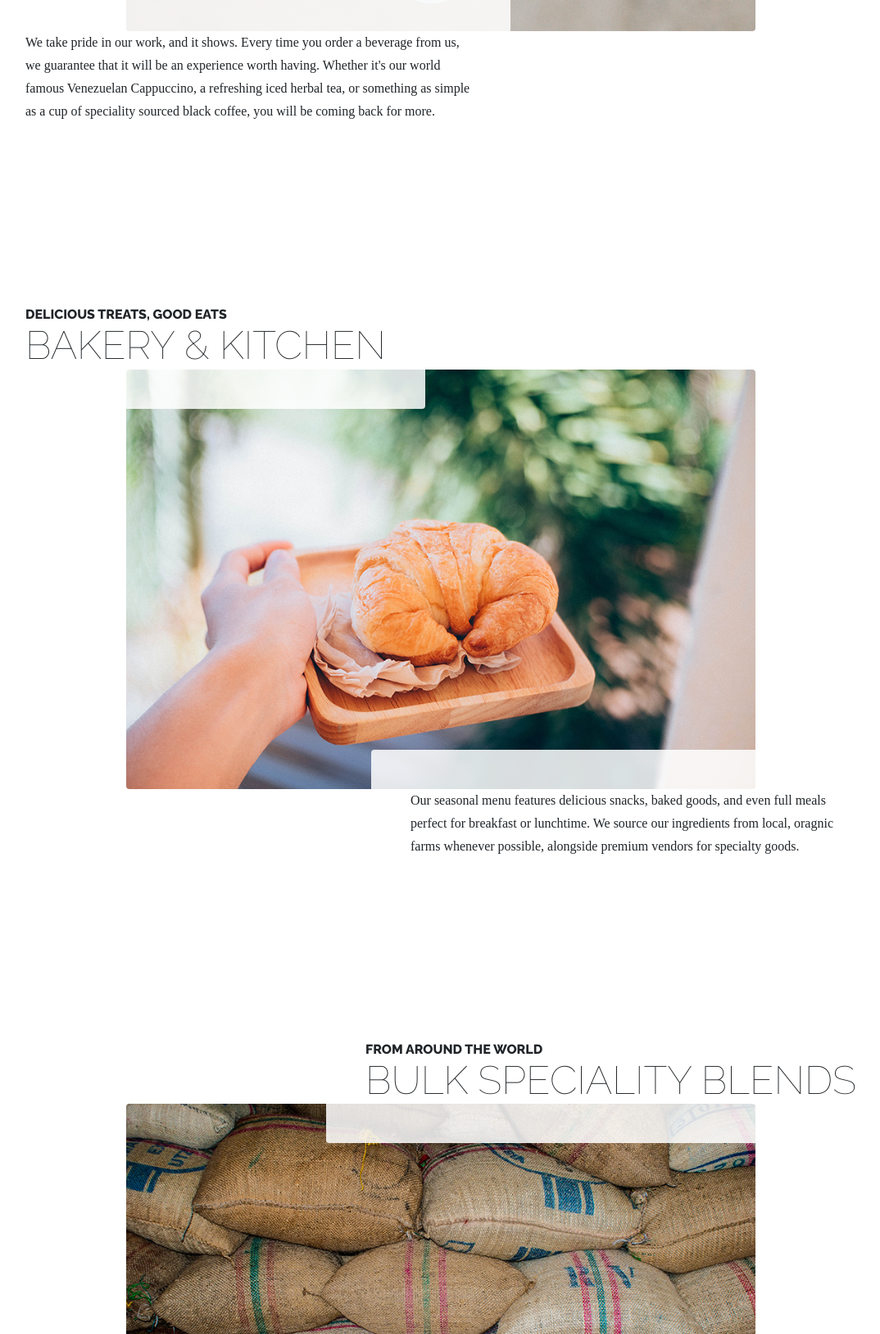
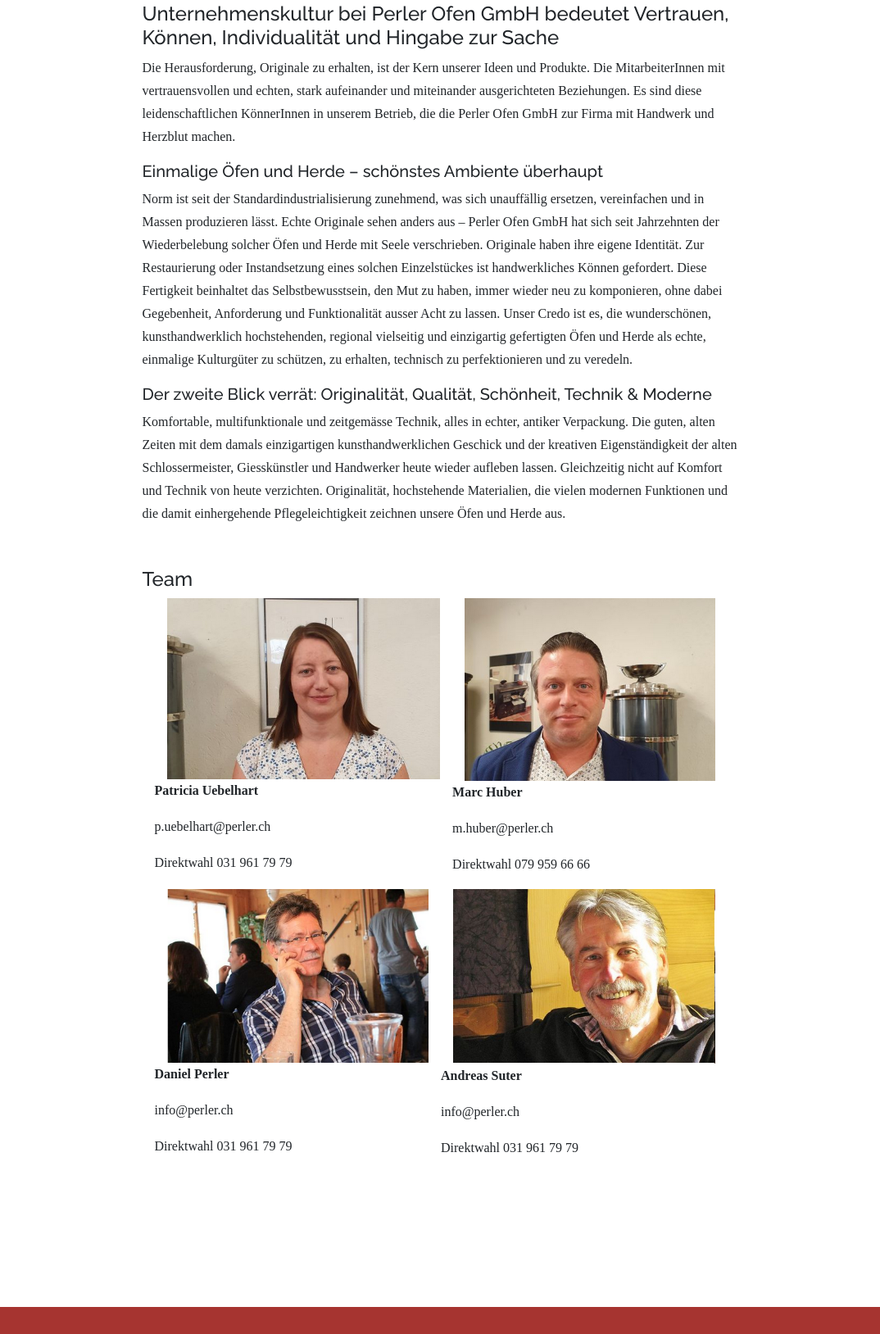
Before and after one commit to crispaduga/PerlerOfen, a website: page aboutus.html in a window 1280 px wide. Shown: the part 1172-2800 px from the top of the page at 82% size, without its empty margins (102-1176 px from the left). Drawn offline with Linux system fonts and the light colour scheme.

Commit message:
about us finalized

```diff
--- a/aboutus.html
+++ b/aboutus.html
@@ -14,7 +14,9 @@
   <link href="vendor/bootstrap/css/bootstrap.min.css" rel="stylesheet">
 
   <!-- Custom fonts for this template -->
-  <link href="https://fonts.googleapis.com/css?family=Raleway:100,100i,200,200i,300,300i,400,400i,500,500i,600,600i,700,700i,800,800i,900,900i" rel="stylesheet">
+  <link
+    href="https://fonts.googleapis.com/css?family=Raleway:100,100i,200,200i,300,300i,400,400i,500,500i,600,600i,700,700i,800,800i,900,900i"
+    rel="stylesheet">
   <link href="https://fonts.googleapis.com/css?family=Lora:400,400i,700,700i" rel="stylesheet">
 
   <!-- Custom styles for this template -->
@@ -26,14 +28,15 @@
 <body>
 
   <h1 class="site-heading text-center text-white d-none d-lg-block">
-    <span class="site-heading-upper text-primary mb-3">Kunsthandwerk | antike Öfen & Herde   Restauration & Umbau</span>
+    <span class="site-heading-upper text-primary mb-3">Kunsthandwerk | antike Öfen & Herde Restauration & Umbau</span>
     <span id="myPerler" class="site-heading-lower">Perler Ofen</span>
   </h1>
   <!-- Navigation -->
   <nav class="navbar navbar-expand-lg navbar-dark py-lg-4" id="mainNav">
     <div class="container">
       <a class="navbar-brand text-uppercase text-expanded font-weight-bold d-lg-none" href="#">Start Bootstrap</a>
-      <button class="navbar-toggler" type="button" data-toggle="collapse" data-target="#navbarResponsive" aria-controls="navbarResponsive" aria-expanded="false" aria-label="Toggle navigation">
+      <button class="navbar-toggler" type="button" data-toggle="collapse" data-target="#navbarResponsive"
+        aria-controls="navbarResponsive" aria-expanded="false" aria-label="Toggle navigation">
         <span class="navbar-toggler-icon"></span>
       </button>
       <div class="collapse navbar-collapse" id="navbarResponsive">
@@ -45,10 +48,12 @@
           </li>
 
           <li class="nav-item px-lg-4 dropdown">
-            <a class="nav-link text-uppercase text-expanded dropdown-toggle" data-toggle="dropdown" href="oventype.html">Öfen<span class="caret"></span></a>
-            <ul  class="dropdown-menu ovenDropdown">
-              <li ><a class="ovenDropdownElement" color: white; href="oventype.html">KACHELÖFEN</a></li>
-              <li><a class="ovenDropdownElement" href="oventype.html">GUSSÖFEN</aclass="ovenDropdownElement"></li>
+            <a class="nav-link text-uppercase text-expanded dropdown-toggle" data-toggle="dropdown"
+              href="oventype.html">Öfen<span class="caret"></span></a>
+            <ul class="dropdown-menu ovenDropdown">
+              <li><a class="ovenDropdownElement" color: white; href="oventype.html">KACHELÖFEN</a></li>
+              <li><a class="ovenDropdownElement" href="oventype.html">GUSSÖFEN</aclass="ovenDropdownElement">
+              </li>
               <li><a class="ovenDropdownElement" href="oventype.html">CHEMINEES</a></li>
               <li><a class="ovenDropdownElement" href="oventype.html">HERDE</a></li>
             </ul>
@@ -67,63 +72,95 @@
     </div>
   </nav>
 
-  <section class="page-section">
+  <section class="page-section about-heading">
     <div class="container">
-      <div class="product-item">
-        <div class="product-item-title d-flex">
-          <div class="bg-faded p-5 d-flex ml-auto rounded">
-            <h2 class="section-heading mb-0">
-              <span class="section-heading-upper">Blended to Perfection</span>
-              <span class="section-heading-lower">Coffees &amp; Teas</span>
-            </h2>
+
+      <div class="about-heading-content">
+        <div class="row">
+          <div class="col-xl-9 col-lg-10 mx-auto">
+            <div class="bg-faded rounded p-5">
+              <h3 class="section-heading mb-4">
+                <span class="section-heading-lower">Die Spezialisten für antike Öfen und Kunsthandwerk</span>
+              </h3>
+              <img class="col-xl-9 col-lg-9 mx-auto " src="img/abouthead.png"
+                style="padding-bottom: 5%;padding-top: 5%;">
+
+              <p style="padding-bottom: 5%;">Seit 1984 gehört unsere Leidenschaft dem Kunsthandwerk, der Restaurierung
+                und dem Erhalt antiker Öfen
+                und Kochherde. Seither haben unzählige, einzigartige und einmalige Schmuckstücke, angepasst an
+                individuelle Wünsche und Bedürfnisse der Kunden das Ofen-Perlen-Haus verlassen und neue Besitzer
+                gefunden.
+                Bei uns entsteht das Unverwechselbare – ein Unikat nach Ihren schönsten und kühnsten Wünschen & Träumen.
+              </p>
+              <h4>Unternehmenskultur bei Perler Ofen GmbH bedeutet Vertrauen, Können,
+                Individualität und Hingabe zur Sache</h4>
+              <p>Die Herausforderung, Originale zu erhalten, ist der Kern unserer Ideen und Produkte. Die
+                MitarbeiterInnen mit vertrauensvollen und echten, stark aufeinander und miteinander ausgerichteten
+                Beziehungen. Es sind diese leidenschaftlichen KönnerInnen in unserem Betrieb, die die Perler Ofen GmbH
+                zur Firma mit Handwerk und Herzblut machen.</p>
+              <h5>
+                Einmalige Öfen und Herde – schönstes Ambiente überhaupt
+              </h5>
+              <p>Norm ist seit der Standardindustrialisierung zunehmend, was sich unauffällig ersetzen, vereinfachen und
+                in Massen produzieren lässt. Echte Originale sehen anders aus – Perler Ofen GmbH hat sich seit
+                Jahrzehnten der Wiederbelebung solcher Öfen und Herde mit Seele verschrieben.
+                Originale haben ihre eigene Identität. Zur Restaurierung oder Instandsetzung eines solchen Einzelstückes
+                ist handwerkliches Können gefordert. Diese Fertigkeit beinhaltet das Selbstbewusstsein, den Mut zu
+                haben, immer wieder neu zu komponieren, ohne dabei Gegebenheit, Anforderung und Funktionalität ausser
+                Acht zu lassen.
+                Unser Credo ist es, die wunderschönen, kunsthandwerklich hochstehenden, regional vielseitig und
+                einzigartig gefertigten Öfen und Herde als echte, einmalige Kulturgüter zu schützen, zu erhalten,
+                technisch zu perfektionieren und zu veredeln.</p>
+              <h5>
+                Der zweite Blick verrät: Originalität, Qualität, Schönheit, Technik & Moderne
+              </h5>
+              <p style="padding-bottom: 5%;">
+                Komfortable, multifunktionale und zeitgemässe Technik, alles in echter, antiker Verpackung. Die guten,
+                alten Zeiten mit dem damals einzigartigen kunsthandwerklichen Geschick und der kreativen
+                Eigenständigkeit der alten Schlossermeister, Giesskünstler und Handwerker heute wieder aufleben lassen.
+                Gleichzeitig nicht auf Komfort und Technik von heute verzichten. Originalität, hochstehende Materialien,
+                die vielen modernen Funktionen und die damit einhergehende Pflegeleichtigkeit zeichnen unsere Öfen und
+                Herde aus.
+              </p>
+              <h4>Team</h4>
+
+              <div class="container" style="padding-bottom: 5%;">
+                <div class="row">
+                  <div class="col-sm">
+                    <div class="d-flex ">
+                      <div>
+                        <img class="col-12 mx-auto " src="img/patricia.png">
+                        <p style="font-weight: bold;">Patricia Uebelhart</p>
+                        <p>p.uebelhart@perler.ch</p>
+                        <p>Direktwahl 031 961 79 79</p>
+                      </div>
+                      <div>
+                        <img class="col-12 mx-auto " src="img/marc.png">
+                        <p style="font-weight: bold;">Marc Huber</p>
+                        <p>m.huber@perler.ch</p>
+                        <p>Direktwahl 079 959 66 66</p>
                       </div>
                     </div>
-        <img class="product-item-img mx-auto d-flex rounded img-fluid mb-3 mb-lg-0" src="img/products-01.jpg" alt="">
-        <div class="product-item-description d-flex mr-auto">
-          <div class="bg-faded p-5 rounded">
-            <p class="mb-0">We take pride in our work, and it shows. Every time you order a beverage from us, we guarantee that it will be an experience worth having. Whether it's our world famous Venezuelan Cappuccino, a refreshing iced herbal tea, or something as simple as a cup of speciality sourced black coffee, you will be coming back for more.</p>
+                    <div class="d-flex ">
+                      <div>
+                        <img class="col-12 mx-auto " src="img/daniel.png">
+                        <p style="font-weight: bold;">Daniel Perler</p>
+                        <p>info@perler.ch</p>
+                        <p>Direktwahl 031 961 79 79</p>
+                      </div>
+                      <div>
+                        <img class="col-12 mx-auto " src="img/andreas.png">
+                        <p style="font-weight: bold;">Andreas Suter</p>
+                        <p>info@perler.ch</p>
+                        <p>Direktwahl 031 961 79 79</p>
                       </div>
                     </div>
                   </div>
                 </div>
-  </section>
-
-  <section class="page-section">
-    <div class="container">
-      <div class="product-item">
-        <div class="product-item-title d-flex">
-          <div class="bg-faded p-5 d-flex mr-auto rounded">
-            <h2 class="section-heading mb-0">
-              <span class="section-heading-upper">Delicious Treats, Good Eats</span>
-              <span class="section-heading-lower">Bakery &amp; Kitchen</span>
-            </h2>
               </div>
             </div>
-        <img class="product-item-img mx-auto d-flex rounded img-fluid mb-3 mb-lg-0" src="img/products-02.jpg" alt="">
-        <div class="product-item-description d-flex ml-auto">
-          <div class="bg-faded p-5 rounded">
-            <p class="mb-0">Our seasonal menu features delicious snacks, baked goods, and even full meals perfect for breakfast or lunchtime. We source our ingredients from local, oragnic farms whenever possible, alongside premium vendors for specialty goods.</p>
+
           </div>
-        </div>
-      </div>
-    </div>
-  </section>
-
-  <section class="page-section">
-    <div class="container">
-      <div class="product-item">
-        <div class="product-item-title d-flex">
-          <div class="bg-faded p-5 d-flex ml-auto rounded">
-            <h2 class="section-heading mb-0">
-              <span class="section-heading-upper">From Around the World</span>
-              <span class="section-heading-lower">Bulk Speciality Blends</span>
-            </h2>
-          </div>
-        </div>
-        <img class="product-item-img mx-auto d-flex rounded img-fluid mb-3 mb-lg-0" src="img/products-03.jpg" alt="">
-        <div class="product-item-description d-flex mr-auto">
-          <div class="bg-faded p-5 rounded">
-            <p class="mb-0">Travelling the world for the very best quality coffee is something take pride in. When you visit us, you'll always find new blends from around the world, mainly from regions in Central and South America. We sell our blends in smaller to large bulk quantities. Please visit us in person for more details.</p>
         </div>
       </div>
     </div>
```
Also changed, not shown: oventype.html (+2 -2 lines), img/about.jpg (deleted), img/abouthead.png (added), img/andreas.png (added), img/daniel.png (added), img/marc.png (added), img/patricia.png (added), img/products-01.jpg (deleted), img/products-02.jpg (deleted), img/products-03.jpg (deleted), 1 other file. Lines whose indentation alone changed are shown as unchanged.
